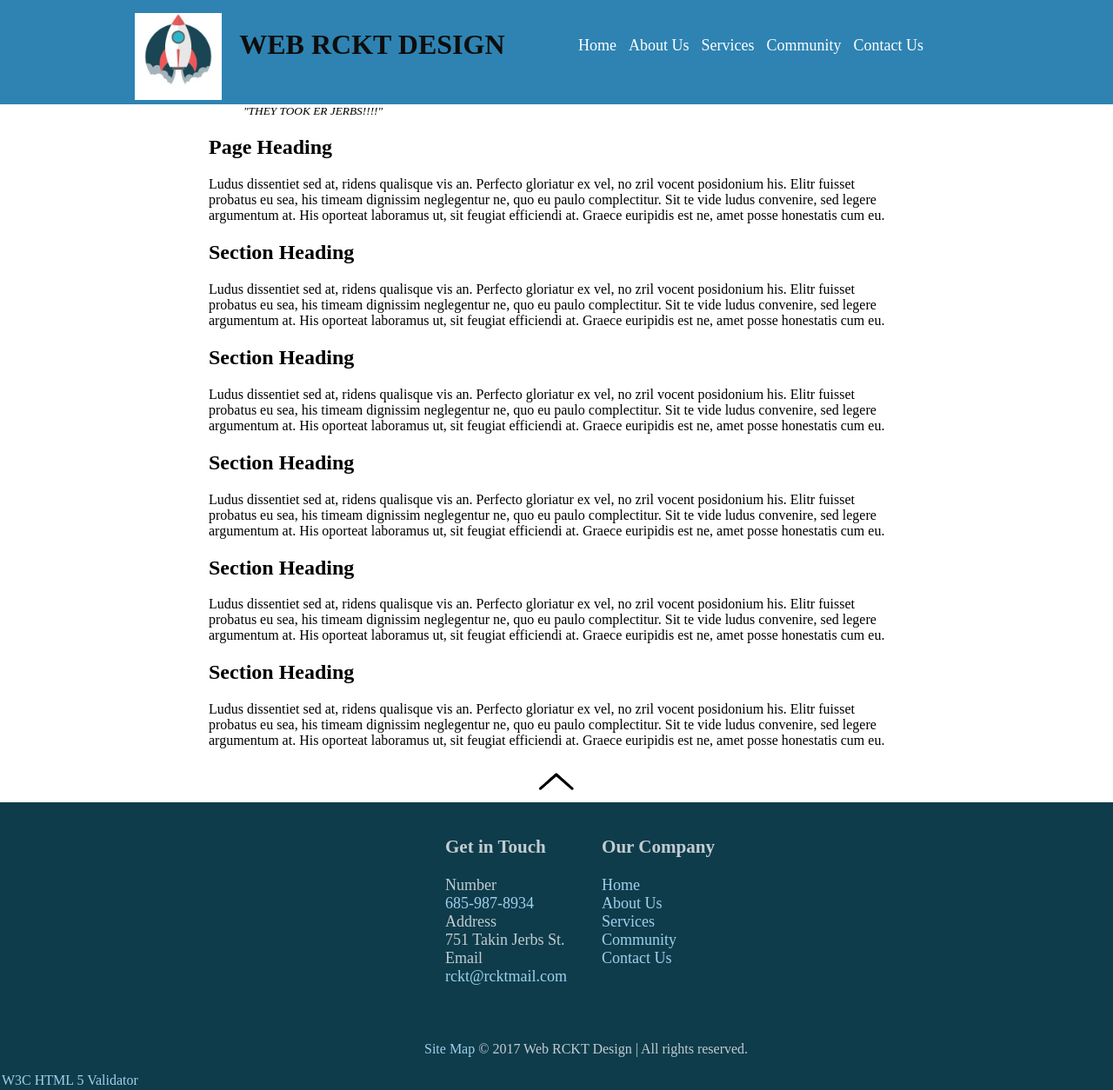
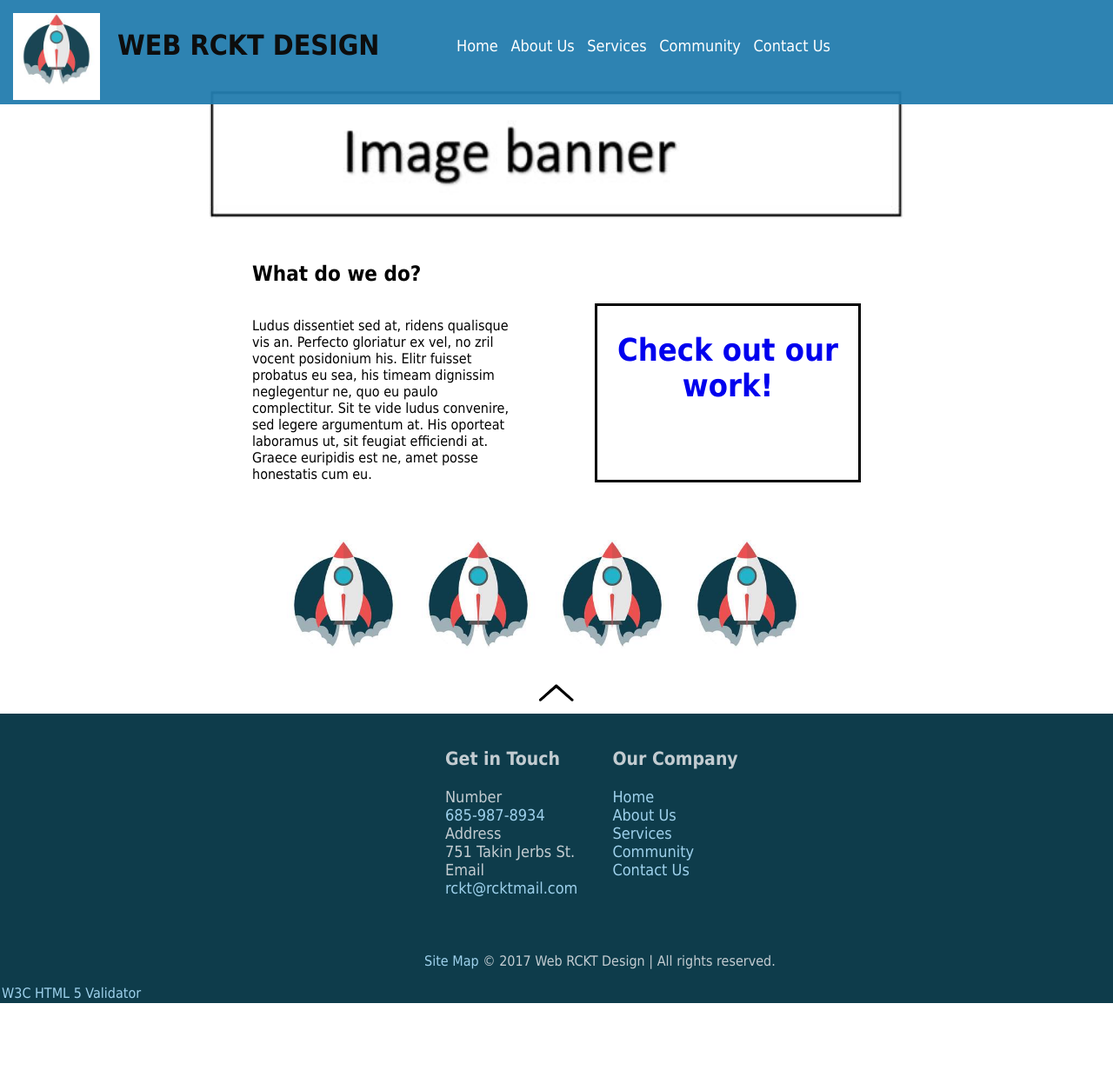
Before and after one commit to tonihe/1536, a PHP site: page /services.html in a window 1280 px wide. Shown: the whole page at 87% size. After the commit the page ends 1154 px from the top, so only its background shows below. Run offline with PHP 8.4, Linux system fonts and the light colour scheme.

Commit message:
Edited Services page

```diff
--- a/G26/homepage.html
+++ b/G26/homepage.html
@@ -16,10 +16,6 @@
 .previewprojects {	float: right;
 					width: 45%;
 					}
-<<<<<<< HEAD
-=======
-#scrollbutton {clear: right;}
->>>>>>> 01a2c7aa0922f87ac1162b86b2831696448cd450
 </style>
 </head>
 <body>
--- a/G26/services.html
+++ b/G26/services.html
@@ -4,14 +4,41 @@
 <meta charset="utf-8">
 <link rel="stylesheet" href="style/base.css">
 <title>Web RCKT</title>
+<style>
+
+
+.contents{margin-top: 25px;
+			margin-bottom: 0px;
+			overflow: hidden;
+			padding-left: 50px;
+			padding-right: 50px;}
+
+#textbox {float: left;
+		max-width: 300px;
+		padding-bottom: 50px;}
+
+#projectslink {float: right;
+				width: 300px;
+				height: 200px;
+				left: 400px;
+				bottom:200px;
+				border: solid;
+				text-align: center;
+				font-size: 24px}
+
+#imageicons {display: inline;
+			width: 800px;
+			margin-left auto;
+			margin-right auto;
+			position: relative;
+			left: 10%}
+</style>
 </head>
 <body>
 	<header>
-		<div class="headerbox">
 		<div id="banner">
 		<img src="style/Sample.jpg" alt="Placeholder Image">
 			<h1><a href="#" alt="Web RCKT"></a>WEB RCKT DESIGN</h1>
-
 		</div>
 			<nav>
 				<a href="#">Home</a>
@@ -24,57 +51,30 @@
 	</header>
 <a name="pagetop"></a>
 <main>
-<blockquote>
-<em><small>&quot;THEY TOOK ER JERBS!!!!&quot;</small></em>
-</blockquote>
-	<h2>Page Heading</h2>
-				<p>
+	<div id ="imagebanner">
+		<img src="style/imagebanner.jpg" alt="servicepagebanner" width=800 height=150>
+	</div>
+	<div class = contents>
+		<h2>What do we do?</h2>
+		<div id ="textbox">
+			<p>
 				Ludus dissentiet sed at, ridens qualisque vis an. Perfecto gloriatur ex vel,
 				no zril vocent posidonium his. Elitr fuisset probatus eu sea, his timeam
 				dignissim neglegentur ne, quo eu paulo complectitur. Sit te vide ludus convenire,
 				sed legere argumentum at. His oporteat laboramus ut, sit feugiat efficiendi at.
 				Graece euripidis est ne, amet posse honestatis cum eu.
-				</p>
-			<h2>Section Heading</h2>
-				<p>
-				Ludus dissentiet sed at, ridens qualisque vis an. Perfecto gloriatur ex vel,
-				no zril vocent posidonium his. Elitr fuisset probatus eu sea, his timeam
-				dignissim neglegentur ne, quo eu paulo complectitur. Sit te vide ludus convenire,
-				sed legere argumentum at. His oporteat laboramus ut, sit feugiat efficiendi at.
-				Graece euripidis est ne, amet posse honestatis cum eu.
-				</p>
-			<h2>Section Heading</h2>
-				<p>
-				Ludus dissentiet sed at, ridens qualisque vis an. Perfecto gloriatur ex vel,
-				no zril vocent posidonium his. Elitr fuisset probatus eu sea, his timeam
-				dignissim neglegentur ne, quo eu paulo complectitur. Sit te vide ludus convenire,
-				sed legere argumentum at. His oporteat laboramus ut, sit feugiat efficiendi at.
-				Graece euripidis est ne, amet posse honestatis cum eu.
-				</p>
-			<h2>Section Heading</h2>
-				<p>
-				Ludus dissentiet sed at, ridens qualisque vis an. Perfecto gloriatur ex vel,
-				no zril vocent posidonium his. Elitr fuisset probatus eu sea, his timeam
-				dignissim neglegentur ne, quo eu paulo complectitur. Sit te vide ludus convenire,
-				sed legere argumentum at. His oporteat laboramus ut, sit feugiat efficiendi at.
-				Graece euripidis est ne, amet posse honestatis cum eu.
-				</p>
-			<h2>Section Heading</h2>
-				<p>
-				Ludus dissentiet sed at, ridens qualisque vis an. Perfecto gloriatur ex vel,
-				no zril vocent posidonium his. Elitr fuisset probatus eu sea, his timeam
-				dignissim neglegentur ne, quo eu paulo complectitur. Sit te vide ludus convenire,
-				sed legere argumentum at. His oporteat laboramus ut, sit feugiat efficiendi at.
-				Graece euripidis est ne, amet posse honestatis cum eu.
-				</p>
-			<h2>Section Heading</h2>
-				<p>
-				Ludus dissentiet sed at, ridens qualisque vis an. Perfecto gloriatur ex vel,
-				no zril vocent posidonium his. Elitr fuisset probatus eu sea, his timeam
-				dignissim neglegentur ne, quo eu paulo complectitur. Sit te vide ludus convenire,
-				sed legere argumentum at. His oporteat laboramus ut, sit feugiat efficiendi at.
-				Graece euripidis est ne, amet posse honestatis cum eu.
-				</p>
+			</p>
+		</div>
+		<div id ="projectslink">
+			<a href="#"> <h2>Check out our work!<h2> </a>
+		</div>
+	</div>
+	<div id="imageicons">
+		<a href="#"><img src="style/sample.jpg" alt="Preview of Project1" width="150px;" height="150px";></a>
+		<a href="#"><img src="style/sample.jpg" alt="Preview of Project2" width="150px;" height="150px";></a>
+		<a href="#"><img src="style/sample.jpg" alt="Preview of Project3" width="150px;" height="150px";></a>
+		<a href="#"><img src="style/sample.jpg" alt="Preview of Project4" width="150px;" height="150px";></a>
+	</div>
 <a id="scrollbutton" href="#pagetop"><img src="style/buttonup.png" alt="Back to Top"></a>
 </main>
 <footer>
--- a/G26/style/base.css
+++ b/G26/style/base.css
@@ -1,4 +1,3 @@
-<<<<<<< HEAD
 html { font-family: tahoma, sans-serif;
 }
 
```
Also changed, not shown: G26/style/background.jpg (added), G26/style/imagebanner.JPG (added), G26/style/projectspageimagelink.JPG (added).
